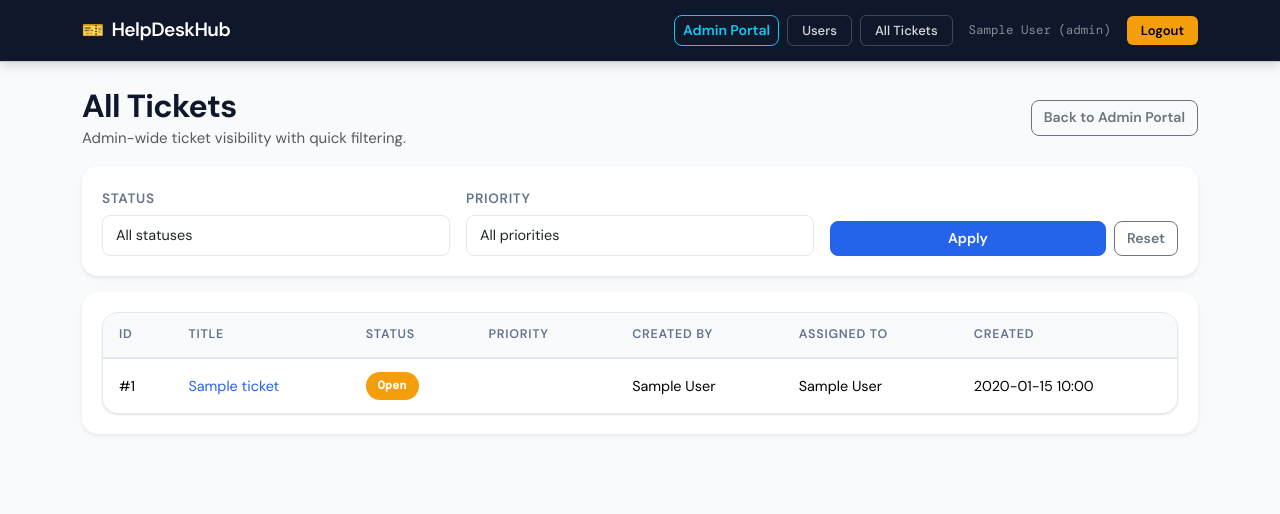
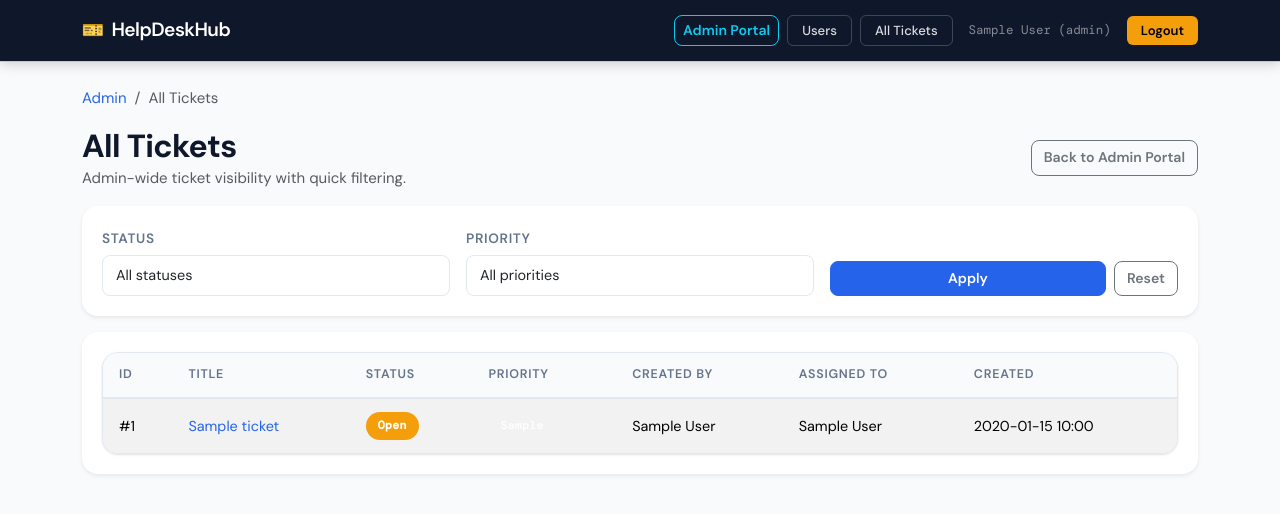
Before and after one commit to jacqu3xf/helpdeskhub, a Flask app: page /admin/tickets in a window 1280 px wide. Shown: the top 514 px of the page. Run offline with Flask 3, Linux system fonts and the light colour scheme; a user stored in the database is signed in; tables that the repository leaves empty hold one stand-in row (values such as "Sample post").

Commit message:
Update admin_tickets.html
-Breadcrumb
-Table Style/ stripes

```diff
--- a/templates/admin_tickets.html
+++ b/templates/admin_tickets.html
@@ -1,5 +1,11 @@
 {% extends "base.html" %}
 {% block content %}
+<nav aria-label="breadcrumb" class="mb-3">
+  <ol class="breadcrumb">
+    <li class="breadcrumb-item"><a href="{{ url_for('admin_dashboard') }}">Admin</a></li>
+    <li class="breadcrumb-item active" aria-current="page">All Tickets</li>
+  </ol>
+</nav>
 <div class="d-flex flex-wrap justify-content-between align-items-center gap-2 mb-3">
   <div>
     <h2 class="m-0">All Tickets</h2>
@@ -38,7 +44,7 @@
 <div class="card shadow-sm border-0">
   <div class="card-body">
     <div class="table-responsive">
-      <table class="table align-middle mb-0">
+      <table class="table table-striped align-middle mb-0">
         <thead>
           <tr>
             <th>ID</th>
```
